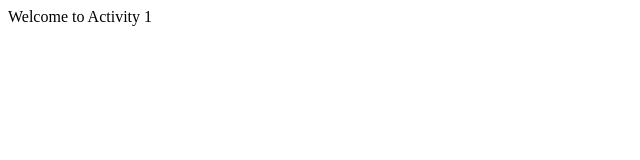
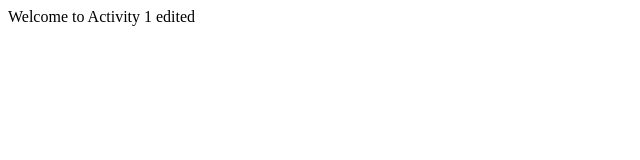
Before and after one commit to lemonsquareflan/bspd-act1, a plain HTML site: page index.html in a window 1280 px wide. Shown: the full height of the page, 0-640 px from the left. Drawn offline with Linux system fonts and the light colour scheme.

Commit message:
Update index.html

```diff
--- a/index.html
+++ b/index.html
@@ -6,6 +6,6 @@
     <title>Document</title>
 </head>
 <body>
-    Welcome to Activity 1
+    Welcome to Activity 1 edited
 </body>
 </html>
```
